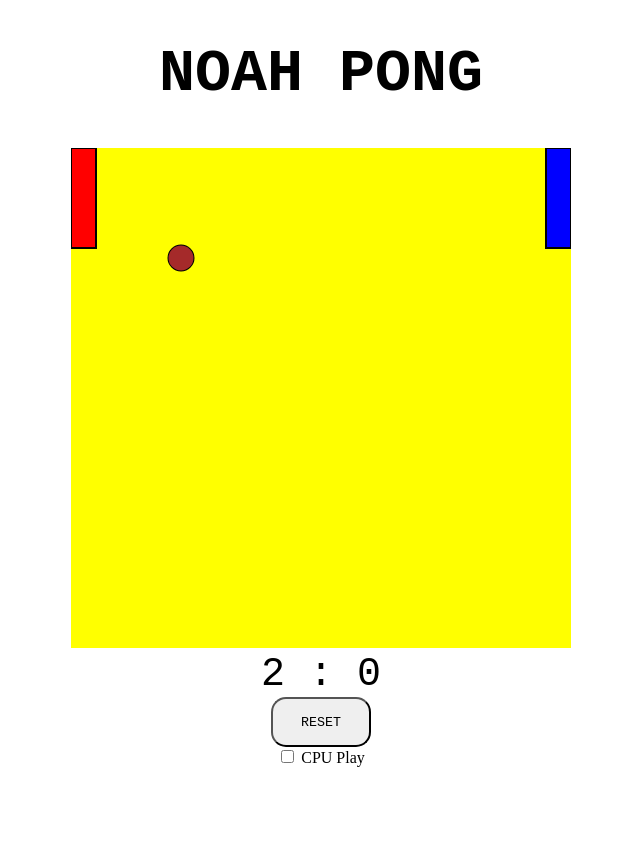
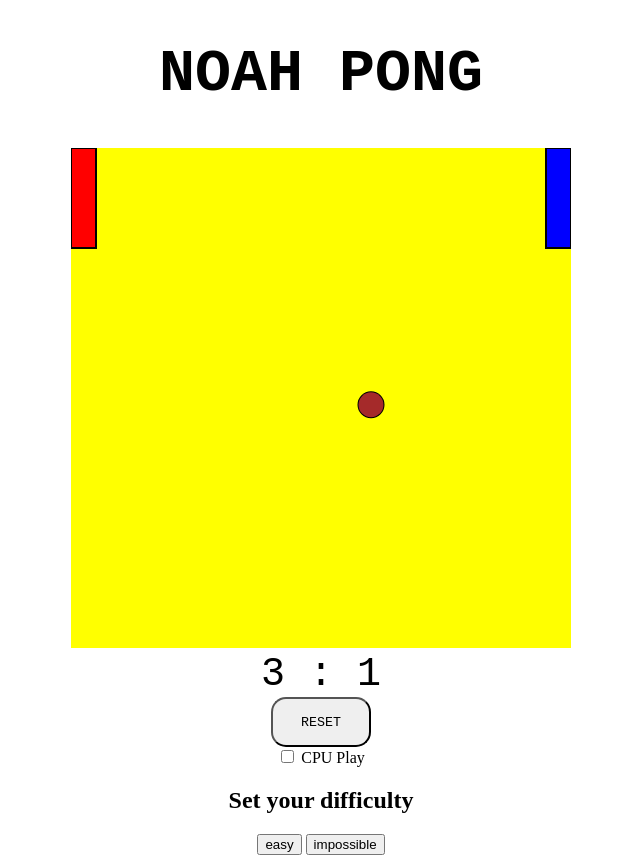
Before and after one commit to noarkk/launch2024, a plain HTML site: page 02-ponggame/index.html in a window 1280 px wide. Both pictures are taken after a click on the button "RESET". Shown: the whole page, without its empty margins (319-959 px from the left). Before the commit the page ends 800 px from the top, so only its background shows below. Drawn offline with Linux system fonts and the light colour scheme.

Commit message:
6-27-24 noon

```diff
--- a/02-ponggame/Ball.js
+++ b/02-ponggame/Ball.js
@@ -29,6 +29,7 @@ class Ball {
         // TOP WALL
         if (this.y - this.r < 0) {
             this.vy = Math.abs(this.vy);
+
         }
 
         // BOTTOM WALL
@@ -38,6 +39,9 @@ class Ball {
     }
 
     bouncePaddleL(paddle) {
+        color = Math.random(colors);
+        color = color*10;
+        color = Math.floor(color);
         if (this.x - this.r > paddle.w + paddle.x) return false;
         if (this.x - this.r < 0) return true; // stop Game Betta
         if (this.y < paddle.y) return false;
@@ -49,12 +53,16 @@ class Ball {
     }
 
     bouncePaddleR(paddle) {
+        color = Math.random(colors);
+        color = color*10;
+        color = Math.floor(color);
         if (this.x + this.r < paddle.x) return false;
         if (this.x + this.r > paddle.x + paddle.w) return true; // stop Game Betta
         if (this.y < paddle.y) return false;
         if (this.y > paddle.y + paddle.l) return false;
         if (this.vx > 0) {
             this.vx = -paddleForce * Math.abs(this.vx);
+
         }
         return false;
     }
--- a/02-ponggame/Paddle.js
+++ b/02-ponggame/Paddle.js
@@ -27,6 +27,7 @@ class Paddle {
 
     moveCPU(ball, x, y, vx, vy) {
       let point= y-(x*(vy/vx))
+      point-=dif;
         paddleL.y=point
 
 
--- a/02-ponggame/controls.js
+++ b/02-ponggame/controls.js
@@ -2,8 +2,19 @@ const UPARROW = 38;
 const DOWNARROW = 40;
 const WKEY = 87;
 const SKEY = 83;
+let colors = ["red","blue","pink","green","orange","purple","brown","black"];
+let color = 1;
 
 let paddleVelocity = 5;
+let dif = 10;
+function easyDif(){
+    dif=5;
+    console.log("easy");
+}
+function hardDif(){
+    dif=25;
+    console.log("impossible");
+}
 
 function keyDown(event) {
     const key = event.keyCode;
--- a/02-ponggame/index.html
+++ b/02-ponggame/index.html
@@ -16,6 +16,12 @@
     <input type="checkbox" id="cpucheck">
     <label>CPU Play</label>
 
+    <br>
+
+    <h2>Set your difficulty</h2>
+    <button id = "easy" onclick="easyDif()">easy</button>
+    <button id=" impossible" onclick="hardDif()">impossible</button>
+
     <script src="Ball.js"></script>
     <script src="Paddle.js"></script>
     <script src="pong.js"></script>
--- a/02-ponggame/pong.js
+++ b/02-ponggame/pong.js
@@ -10,6 +10,7 @@ let paddleWidth = 25;
 let paddleLength = 100;
 let ballRadius = 12.5;
 
+let rand;
 let ball;
 let paddleL;
 let paddleR;
@@ -36,7 +37,19 @@ function resetPaddles() {
 }
 
 function resetBall() {
-    ball = new Ball(boardWidth/2, boardHeight/2, -5, -5, ballRadius, "brown");
+    let sigma = Math.random();
+    let alpha = Math.random();
+    let xvelo=5;
+    rand = Math.random();
+    rand *= 5;
+    if (sigma >= .5) {
+        rand = -rand;
+    }
+    if (alpha>= .5){
+        xvelo=-xvelo;
+    }
+    console.log(rand);
+    ball = new Ball(boardWidth/2, boardHeight/2, -xvelo, rand, ballRadius, colors[color]);
 
 
 }
```
